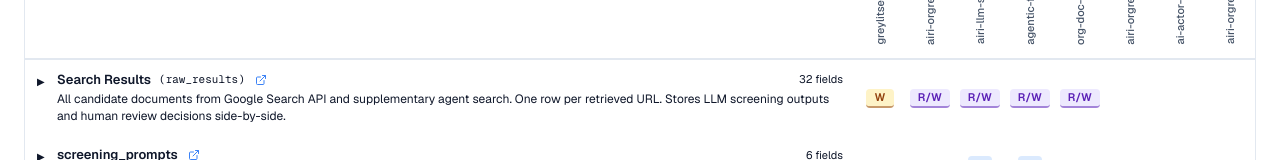
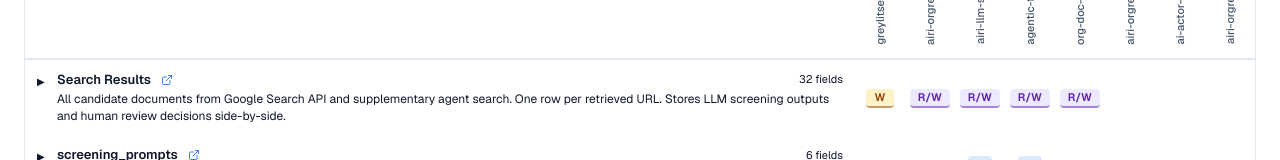
Before and after one commit to MIT-FutureTech/airi-pipelines, a Next.js app in the folder pipeline-explorer/: page /airtable in a window 1280 px wide. Shown: the part 360-520 px from the top of the page. Built offline with nearby package versions, Linux system fonts and the light colour scheme.

Commit message:
Remove table alias field
It's clearer to only refer to tables by their real names. Only a single
table had an alias, so it doesn't warrant a field.

```diff
--- a/pipeline-explorer/src/airtable/components/AccessTable.module.css
+++ b/pipeline-explorer/src/airtable/components/AccessTable.module.css
@@ -109,12 +109,6 @@
   color: var(--color-text-primary);
 }
 
-.tableAlias {
-  font-size: 11px;
-  color: var(--color-text-muted);
-  font-family: var(--font-geist-mono), monospace;
-}
-
 .tableAlias::before {
   content: "(";
 }
--- a/pipeline-explorer/src/airtable/components/AccessTable.tsx
+++ b/pipeline-explorer/src/airtable/components/AccessTable.tsx
@@ -87,9 +87,6 @@ function TableRows({
           <div className={styles.tableNameContent}>
             <div className={styles.tableNameRow}>
               <span className={styles.tableName}>{table.name}</span>
-              {table.alias && (
-                <span className={styles.tableAlias}>{table.alias}</span>
-              )}
               {airtableUrl && (
                 <a
                   href={airtableUrl}
--- a/pipeline-explorer/src/airtable/data/organisational-review/search-results.ts
+++ b/pipeline-explorer/src/airtable/data/organisational-review/search-results.ts
@@ -3,7 +3,6 @@ import type { AirtableTable } from "@/airtable/types";
 export const searchResults: AirtableTable = {
   tableId: "tblb9eEVPpV4Qqo4u",
   name: "Search Results",
-  alias: "raw_results",
   description:
     "All candidate documents from Google Search API and supplementary agent search. One row per retrieved URL. Stores LLM screening outputs and human review decisions side-by-side.",
   fields: [
--- a/pipeline-explorer/src/airtable/types.ts
+++ b/pipeline-explorer/src/airtable/types.ts
@@ -23,8 +23,6 @@ export interface AirtableField {
 export interface AirtableTable {
   tableId: string;
   name: string;
-  /** How repos commonly refer to this table (e.g. "raw_results") */
-  alias?: string;
   description?: string;
   fields: AirtableField[];
 }
```
